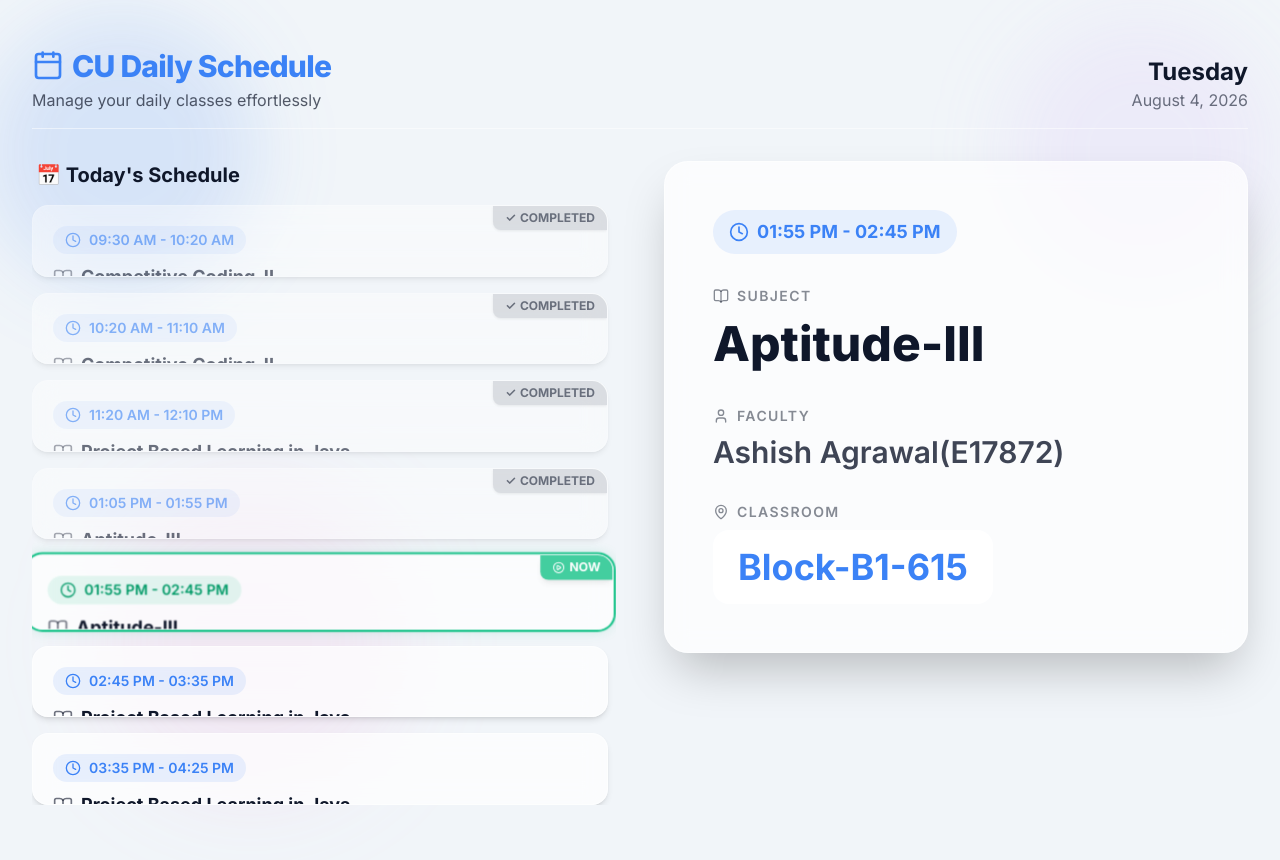
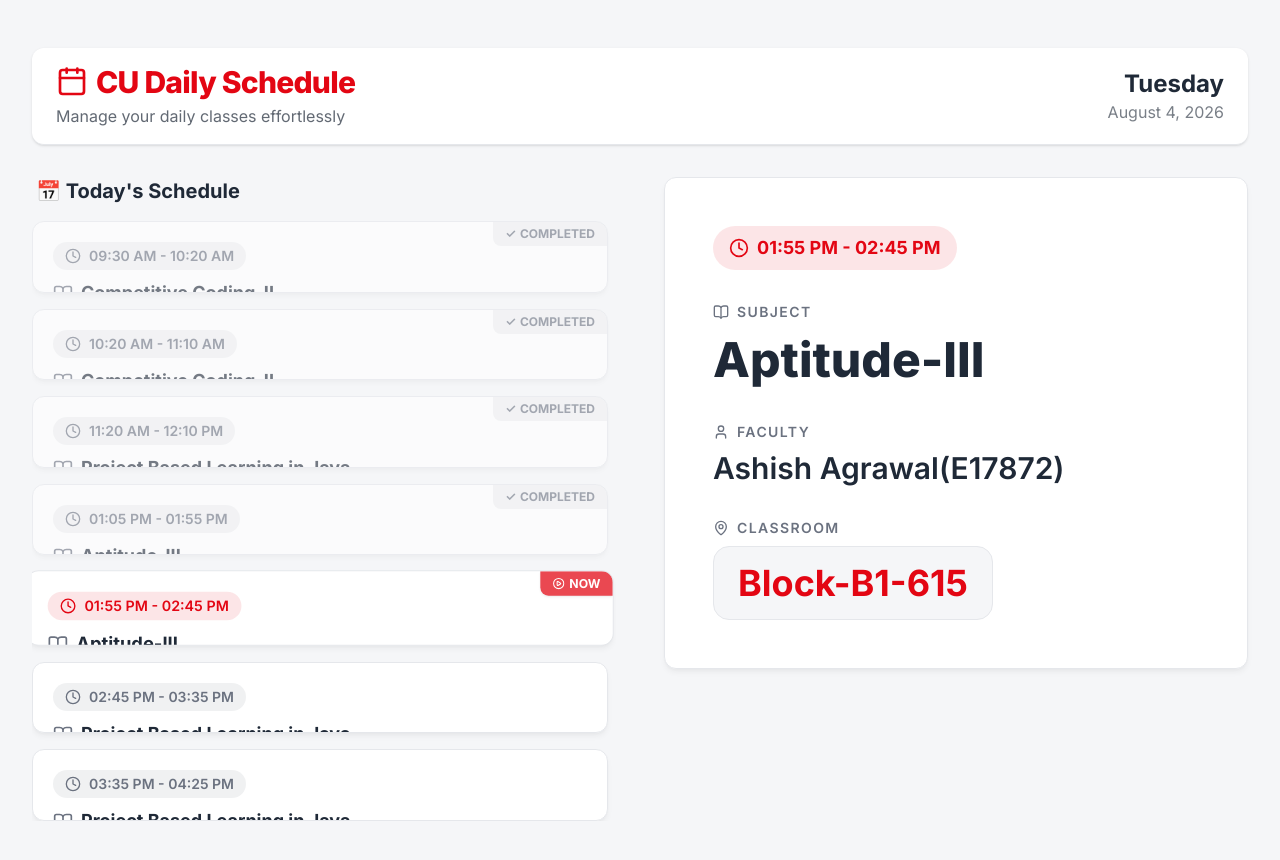
Before and after one commit to alokyadva26/cu-daily-schedule, a Next.js app: page / in a window 1280 px wide. Shown: the top 860 px of the page. Built offline with nearby package versions, Linux system fonts and the light colour scheme.

Commit message:
feat: redesign UI to match official CUIMS theme

```diff
--- a/src/app/globals.css
+++ b/src/app/globals.css
@@ -1,30 +1,19 @@
 @import "tailwindcss";
 
 :root {
-  --background: #f1f5f9; /* Slate 100 */
-  --foreground: #0f172a; /* Slate 900 */
-  --card-bg: rgba(255, 255, 255, 0.7);
-  --card-border: rgba(255, 255, 255, 0.5);
-  --accent: #3b82f6; /* Blue 500 */
-  --accent-foreground: #ffffff;
-}
-
-@media (prefers-color-scheme: dark) {
-  :root {
-    --background: #0f172a; /* Slate 900 */
-    --foreground: #f1f5f9; /* Slate 100 */
-    --card-bg: rgba(30, 41, 59, 0.7); /* Slate 800 with opacity */
-    --card-border: rgba(255, 255, 255, 0.1);
-    --accent: #3b82f6; /* Blue 500 */
-    --accent-foreground: #ffffff;
-  }
+  --background: #F5F6F8;
+  --foreground: #1F2937;
+  --card-bg: #FFFFFF;
+  --card-border: #E5E7EB;
+  --accent: #E30613; /* Primary Red */
+  --accent-foreground: #FFFFFF;
+  --secondary: #6B7280;
 }
 
 body {
   background: var(--background);
   color: var(--foreground);
   min-height: 100vh;
-  font-family: var(--font-sans), sans-serif;
 }
 
 @theme inline {
@@ -34,32 +23,12 @@ body {
   --color-card-border: var(--card-border);
   --color-accent: var(--accent);
   --color-accent-foreground: var(--accent-foreground);
-  --font-sans: var(--font-geist-sans);
-  --font-mono: var(--font-geist-mono);
+  --color-secondary: var(--secondary);
 }
 
-@keyframes blob {
-  0% { transform: translate(0px, 0px) scale(1); }
-  33% { transform: translate(30px, -50px) scale(1.1); }
-  66% { transform: translate(-20px, 20px) scale(0.9); }
-  100% { transform: translate(0px, 0px) scale(1); }
+.cuims-card {
+  background: var(--card-bg);
+  border: 1px solid var(--card-border);
+  box-shadow: 0 4px 6px -1px rgba(0, 0, 0, 0.05), 0 2px 4px -1px rgba(0, 0, 0, 0.03);
+  border-radius: 0.75rem;
 }
-
-.animate-blob {
-  animation: blob 7s infinite;
-}
-
-.animation-delay-2000 {
-  animation-delay: 2s;
-}
-
-.animation-delay-4000 {
-  animation-delay: 4s;
-}
-
-.glass {
-  background: var(--card-bg);
-  backdrop-filter: blur(12px);
-  -webkit-backdrop-filter: blur(12px);
-  border: 1px solid var(--card-border);
-}
--- a/src/app/layout.tsx
+++ b/src/app/layout.tsx
@@ -17,12 +17,8 @@ export default function RootLayout({
   return (
     <html lang="en">
       <body className={`${inter.className} relative min-h-screen antialiased`}>
-        {/* Animated Background */}
-        <div className="fixed inset-0 -z-10 bg-background transition-colors duration-300">
-          <div className="absolute top-0 -left-4 w-72 h-72 bg-accent/20 rounded-full mix-blend-multiply filter blur-2xl opacity-70 animate-blob"></div>
-          <div className="absolute top-0 -right-4 w-72 h-72 bg-purple-300/20 rounded-full mix-blend-multiply filter blur-2xl opacity-70 animate-blob animation-delay-2000"></div>
-          <div className="absolute -bottom-8 left-20 w-72 h-72 bg-pink-300/20 rounded-full mix-blend-multiply filter blur-2xl opacity-70 animate-blob animation-delay-4000"></div>
-        </div>
+        {/* Clean Background */}
+        <div className="fixed inset-0 -z-10 bg-background transition-colors duration-300"></div>
 
         {children}
       </body>
--- a/src/app/page.tsx
+++ b/src/app/page.tsx
@@ -166,7 +166,7 @@ export default function Home() {
                       setViewState("weekend"); // Triggers re-evaluation of current day
                       setCurrentTime(new Date()); // force re-eval
                     }}
-                    className="text-sm font-medium text-foreground/60 hover:text-foreground underline decoration-dashed"
+                    className="text-sm font-medium text-secondary hover:text-foreground underline decoration-dashed"
                   >
                     Back to Today
                   </button>
@@ -182,7 +182,7 @@ export default function Home() {
                     />
                   ))
                 ) : (
-                  <div className="glass rounded-2xl p-8 text-center text-foreground/60">
+                  <div className="cuims-card p-8 text-center text-secondary">
                     No classes scheduled for tomorrow! 🎉
                   </div>
                 )}
@@ -191,7 +191,7 @@ export default function Home() {
 
             {viewState !== "tomorrow" && todayClasses.length > 0 && (
               <div className="flex flex-col gap-4">
-                <h2 className="text-xl font-bold px-1 flex items-center gap-2">
+                <h2 className="text-xl font-bold px-1 flex items-center gap-2 text-foreground">
                   📅 Today's Schedule
                 </h2>
                 <div className="flex flex-col gap-4 max-h-[600px] overflow-y-auto pr-2 custom-scrollbar">
--- a/src/components/ClassDetails.tsx
+++ b/src/components/ClassDetails.tsx
@@ -9,14 +9,14 @@ interface ClassDetailsProps {
 export function ClassDetails({ session }: ClassDetailsProps) {
   if (!session) {
     return (
-      <div className="h-full min-h-[400px] flex items-center justify-center glass rounded-3xl p-8">
-        <p className="text-foreground/50 text-xl font-medium">Select a class to view details</p>
+      <div className="h-full min-h-[400px] flex items-center justify-center cuims-card p-8">
+        <p className="text-secondary text-xl font-medium">Select a class to view details</p>
       </div>
     );
   }
 
   return (
-    <div className="sticky top-8 h-fit glass rounded-3xl p-8 sm:p-12 shadow-2xl flex flex-col justify-center animate-in fade-in zoom-in duration-300">
+    <div className="sticky top-8 h-fit cuims-card p-8 sm:p-12 shadow-sm flex flex-col justify-center animate-in fade-in zoom-in duration-300">
       <div className="inline-flex items-center self-start text-accent font-bold bg-accent/10 px-4 py-2 rounded-full mb-8 text-lg">
         <Clock className="w-5 h-5 mr-2" />
         {session.startTime} - {session.endTime}
@@ -24,7 +24,7 @@ export function ClassDetails({ session }: ClassDetailsProps) {
 
       <div className="space-y-8">
         <div>
-          <p className="text-sm uppercase tracking-widest font-semibold text-foreground/50 mb-2 flex items-center gap-2">
+          <p className="text-sm uppercase tracking-widest font-semibold text-secondary mb-2 flex items-center gap-2">
             <BookOpen className="w-4 h-4" /> Subject
           </p>
           <h2 className="text-4xl sm:text-5xl font-extrabold leading-tight text-foreground">
@@ -33,19 +33,19 @@ export function ClassDetails({ session }: ClassDetailsProps) {
         </div>
 
         <div>
-          <p className="text-sm uppercase tracking-widest font-semibold text-foreground/50 mb-2 flex items-center gap-2">
+          <p className="text-sm uppercase tracking-widest font-semibold text-secondary mb-2 flex items-center gap-2">
             <User className="w-4 h-4" /> Faculty
           </p>
-          <p className="text-2xl sm:text-3xl font-semibold text-foreground/80">
+          <p className="text-2xl sm:text-3xl font-semibold text-foreground">
             {session.faculty}
           </p>
         </div>
 
         <div>
-          <p className="text-sm uppercase tracking-widest font-semibold text-foreground/50 mb-2 flex items-center gap-2">
+          <p className="text-sm uppercase tracking-widest font-semibold text-secondary mb-2 flex items-center gap-2">
             <MapPin className="w-4 h-4" /> Classroom
           </p>
-          <div className="inline-block glass bg-white/20 dark:bg-black/20 px-6 py-4 rounded-2xl border-2 border-card-border">
+          <div className="inline-block bg-background px-6 py-4 rounded-2xl border border-card-border">
             <p className="text-3xl sm:text-4xl font-bold text-accent">
               {session.room}
             </p>
--- a/src/components/EmptyState.tsx
+++ b/src/components/EmptyState.tsx
@@ -2,12 +2,12 @@ import { PartyPopper } from "lucide-react";
 
 export function EmptyState() {
   return (
-    <div className="flex flex-col items-center justify-center min-h-[50vh] glass rounded-3xl p-12 text-center shadow-xl animate-in fade-in slide-in-from-bottom-8 duration-700">
+    <div className="flex flex-col items-center justify-center min-h-[50vh] cuims-card p-12 text-center shadow-sm animate-in fade-in slide-in-from-bottom-8 duration-700">
       <div className="bg-accent/10 p-6 rounded-full mb-6">
         <PartyPopper className="w-20 h-20 text-accent" />
       </div>
-      <h2 className="text-4xl font-extrabold mb-4 tracking-tight">🎉 No Classes Today!</h2>
-      <p className="text-xl text-foreground/70 max-w-md mx-auto">
+      <h2 className="text-4xl font-extrabold mb-4 tracking-tight text-foreground">🎉 No Classes Today!</h2>
+      <p className="text-xl text-secondary max-w-md mx-auto">
         Enjoy your day off! Relax, recharge, or catch up on some personal projects.
       </p>
     </div>
--- a/src/components/Header.tsx
+++ b/src/components/Header.tsx
@@ -7,7 +7,7 @@ export function Header() {
   const dateFormatted = format(today, "MMMM d, yyyy");
 
   return (
-    <header className="mb-8 flex flex-col sm:flex-row sm:items-end justify-between border-b border-card-border pb-4">
+    <header className="mb-8 flex flex-col sm:flex-row sm:items-center justify-between border-b border-card-border pb-4 pt-4 px-6 bg-white shadow-sm rounded-xl">
       <div>
         <h1 className="text-3xl font-extrabold tracking-tight text-accent flex items-center gap-2">
           <Calendar className="w-8 h-8" />
--- a/src/components/ScheduleCard.tsx
+++ b/src/components/ScheduleCard.tsx
@@ -19,16 +19,16 @@ export function ScheduleCard({ session, isSelected, onClick, mode = "normal", co
     <div
       onClick={onClick}
       className={cn(
-        "glass rounded-2xl p-5 cursor-pointer transition-all duration-300 transform hover:-translate-y-1 relative overflow-hidden",
+        "cuims-card p-5 cursor-pointer transition-all duration-300 transform relative overflow-hidden",
         isSelected
-          ? isActive ? "ring-2 ring-emerald-500 bg-emerald-500/5 dark:bg-emerald-500/10" : "ring-2 ring-accent shadow-lg bg-accent/5 dark:bg-accent/10"
-          : "hover:bg-foreground/5 shadow-md",
-        isActive && "border-l-4 border-l-emerald-500 scale-[1.02] shadow-[0_0_15px_rgba(16,185,129,0.2)]",
+          ? isActive ? "ring-2 ring-accent bg-accent/5" : "ring-1 ring-card-border bg-foreground/5"
+          : "hover:bg-foreground/[0.02]",
+        isActive && "border-l-4 border-l-accent scale-[1.02] shadow-[0_0_15px_rgba(227,6,19,0.15)]",
         isCompleted && "opacity-60"
       )}
     >
       {isActive && (
-        <div className="absolute top-0 right-0 bg-emerald-500 text-white text-xs font-bold px-3 py-1 rounded-bl-lg flex items-center shadow-md animate-pulse">
+        <div className="absolute top-0 right-0 bg-accent text-white text-xs font-bold px-3 py-1 rounded-bl-lg flex items-center shadow-sm animate-pulse">
           <PlayCircle className="w-3 h-3 mr-1" /> NOW
         </div>
       )}
@@ -40,7 +40,7 @@ export function ScheduleCard({ session, isSelected, onClick, mode = "normal", co
       )}
 
       {isCompleted && (
-        <div className="absolute top-0 right-0 bg-foreground/20 text-foreground text-xs font-bold px-3 py-1 rounded-bl-lg flex items-center shadow-sm">
+        <div className="absolute top-0 right-0 bg-secondary/10 text-secondary text-xs font-bold px-3 py-1 rounded-bl-lg flex items-center">
           <span className="mr-1">✓</span> COMPLETED
         </div>
       )}
@@ -48,33 +48,33 @@ export function ScheduleCard({ session, isSelected, onClick, mode = "normal", co
       <div className="flex justify-between items-start mb-3">
         <div className={cn(
           "flex items-center font-semibold px-3 py-1 rounded-full text-sm",
-          isActive ? "bg-emerald-500/10 text-emerald-600 dark:text-emerald-400" : "bg-accent/10 text-accent"
+          isActive ? "bg-accent/10 text-accent" : "bg-secondary/10 text-secondary"
         )}>
           <Clock className="w-4 h-4 mr-2" />
           {session.startTime} - {session.endTime}
         </div>
       </div>
 
-      <h3 className="text-lg font-bold mb-1 flex items-start gap-2 pr-20">
-        <BookOpen className="w-5 h-5 mt-0.5 text-foreground/60 shrink-0" />
+      <h3 className="text-lg font-bold mb-1 flex items-start gap-2 pr-20 text-foreground">
+        <BookOpen className="w-5 h-5 mt-0.5 text-secondary shrink-0" />
         <span className="leading-tight">{getSubjectName(session.subject)}</span>
       </h3>
 
-      <div className="flex items-center text-foreground/80 font-medium mb-3 pl-7 text-sm">
-        <User className="w-4 h-4 mr-2 text-blue-400 shrink-0" />
+      <div className="flex items-center text-secondary font-medium mb-3 pl-7 text-sm">
+        <User className="w-4 h-4 mr-2 text-accent opacity-70 shrink-0" />
         {session.faculty}
       </div>
 
       <div className="flex justify-between items-end mt-3">
-        <div className="flex items-center text-foreground/70 font-medium">
-          <MapPin className="w-4 h-4 mr-2 text-red-400 shrink-0" />
+        <div className="flex items-center text-secondary font-medium">
+          <MapPin className="w-4 h-4 mr-2 text-accent opacity-70 shrink-0" />
           {session.room}
         </div>
 
         {countdown && (
           <div className={cn(
             "text-sm font-bold flex flex-col items-end",
-            isActive ? "text-emerald-600 dark:text-emerald-400" : "text-accent"
+            isActive ? "text-accent" : "text-secondary"
           )}>
             <span className="text-xs font-medium opacity-70 uppercase tracking-wider">{isActive ? "Ends in" : "Starts in"}</span>
             <span>{countdown}</span>
```
Also changed, not shown: src/components/EndOfDayState.tsx (+5 -5 lines).
